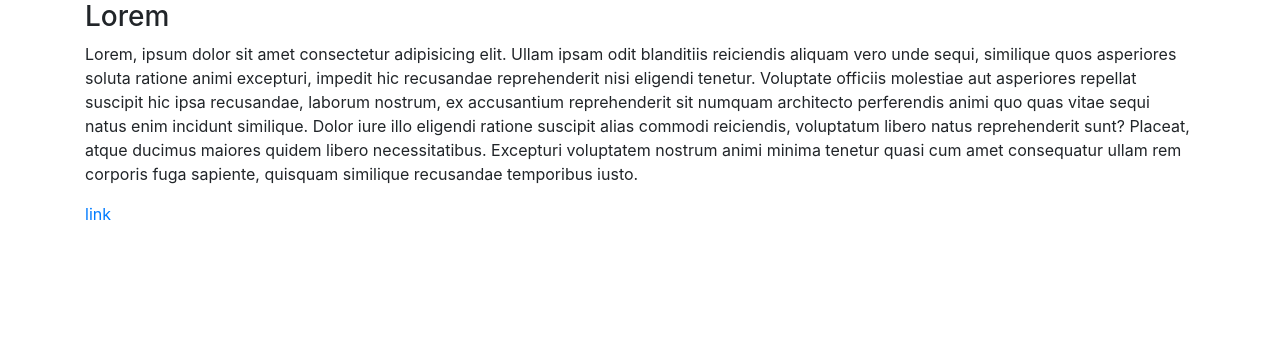
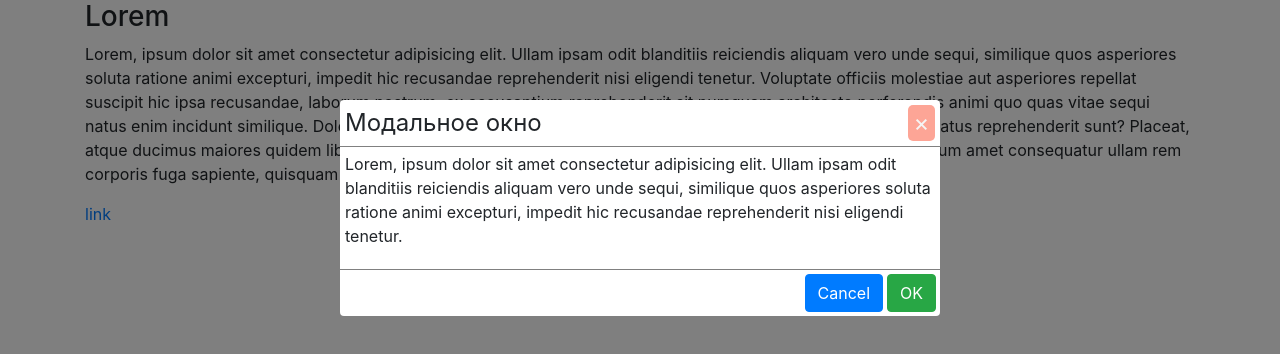
Before and after one commit to alex-dr1/modal-window, a plain HTML site: page index.html in a window 1280 px wide. Drawn offline with nearby package versions, Linux system fonts and the light colour scheme.

Commit message:
added options footerButton \n method destroy

```diff
--- a/css/modal.css
+++ b/css/modal.css
@@ -58,3 +58,7 @@
   padding: 4px;
   text-align: right;
 }
+
+.ml3 {
+  margin-left: 4px;
+}
--- a/index.js
+++ b/index.js
@@ -8,4 +8,22 @@ modal = $.modal({
   asperiores soluta ratione animi excepturi, impedit hic recusandae
   reprehenderit nisi eligendi tenetur.</p>`,
   width: '600px',
+  footerButton: [
+    {
+      className: 'primary',
+      text: 'Cancel',
+      handler: () => {
+        modal.close()
+      },
+    },
+    {
+      className: 'success',
+      text: 'OK',
+      handler: () => {
+        modal.close()
+      },
+    },
+  ],
 })
+
+modal.open()
--- a/plugins/modal.js
+++ b/plugins/modal.js
@@ -1,66 +1,85 @@
 $.modal = function (options) {
-  let _$modal = null
+  const _$modal = _createModal(options)
+
+  function noop() {}
+
+  function _createFooterButton(footerButton) {
+    const wmodalFooter = document.createElement('div')
+    wmodalFooter.classList.add('wmodal-footer')
+    footerButton.forEach((btn) => {
+      const button = document.createElement('button')
+      button.classList.add('btn')
+      button.classList.add(`btn-${btn.className || 'secondary'}`)
+      button.classList.add('ml3')
+      button.textContent = btn.text || 'none'
+      button.onclick = btn.handler || noop
+      wmodalFooter.appendChild(button)
+    })
+    return wmodalFooter
+  }
 
   function _createModal(options) {
-    const modal = document.createElement('div')
-    modal.classList.add('wmodal')
-    modal.insertAdjacentHTML(
+    const wmodal = document.createElement('div')
+    wmodal.classList.add('wmodal')
+    wmodal.insertAdjacentHTML(
       'afterbegin',
       `
-    <div class="wmodal-overlay">
+    <div class="wmodal-overlay" data-close>
       <div class="wmodal-window" style="width: ${options.width || '300px'};">
         <div class="wmodal-header">
           <span class="wmodal-title">${options.title || 'Заголовок'}</span>
-          ${options.closable ? '<span class="wmodal-close">&times;</span>' : ''}
+          ${
+            options.closable
+              ? '<span class="wmodal-close" data-close>&times;</span>'
+              : ''
+          }
         </div>
         <div class="wmodal-body">
           ${options.content || ''}
-        </div>
-        <div class="wmodal-footer">
-          <button>Cancel</button>
-          <button>OK</button>
         </div>
       </div>
     </div>
     `
     )
-    document.body.appendChild(modal)
-    return modal
+
+    options.footerButton &&
+      wmodal
+        .querySelector('.wmodal-window')
+        .insertAdjacentElement(
+          'beforeend',
+          _createFooterButton(options.footerButton)
+        )
+
+    wmodal.addEventListener('click', clickHandler)
+
+    document.body.appendChild(wmodal)
+    return wmodal
+  }
+
+  function clickHandler(event) {
+    if (event.target.dataset.close !== undefined) {
+      _modal.close()
+    }
+  }
+
+  let _modal = {
+    close,
+    open,
   }
 
   function close() {
-    if (_$modal === null) return
     _$modal.classList.remove('open')
   }
 
   function open() {
-    _$modal = _createModal(options)
     _$modal.classList.add('open')
   }
 
   function destroy() {
-    document.body.removeChild(_$modal)
+    // ????????????? Проверить
+    _$modal.removeEventListener('click', clickHandler)
+    _$modal.parentElement.removeChild(_$modal)
   }
 
-  return {
-    close,
-    open,
-    destroy,
-  }
+  return Object.assign(_modal, { destroy })
 }
-
-/*
-options
-  +title: string
-  +closable: boolean
-  +content: string
-  +width: string (400px)
-  footerButtons
-  destroy(): void -удалить из дом-дерева
-  ---------
-  setContent(html: string): void
-  onClose():void
-  onOpen():void
-  beforeClose(): boolean
-
-*/
```
